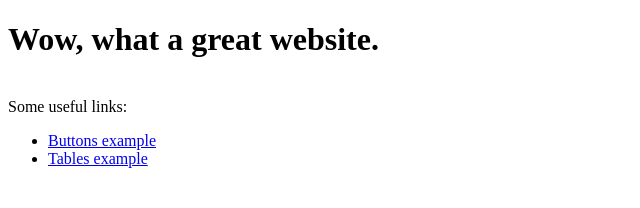
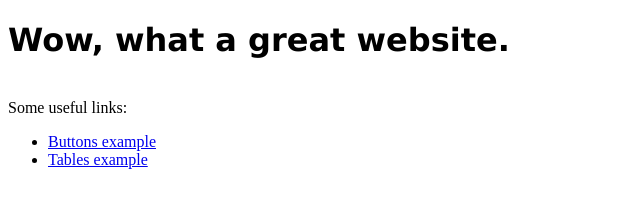
Before and after one commit to section-leaders/example, a plain HTML site: page index.html in a window 1280 px wide. Shown: the whole page, without its empty margins (0-640 px from the left). Drawn offline with Linux system fonts and the light colour scheme.

Commit message:
Update index.html

```diff
--- a/index.html
+++ b/index.html
@@ -1,11 +1,11 @@
 <!DOCTYPE html>
 <html lang="en">
-<head style="font-family: 'Lucida Grande', monospace;">
+<head>
   <title> Amazing Website </title>
 </head>
 
 <body>
-  <h1>
+  <h1 style="font-family:verdana;">
     Wow, what a great website.
   </h1>
   <br>
```
